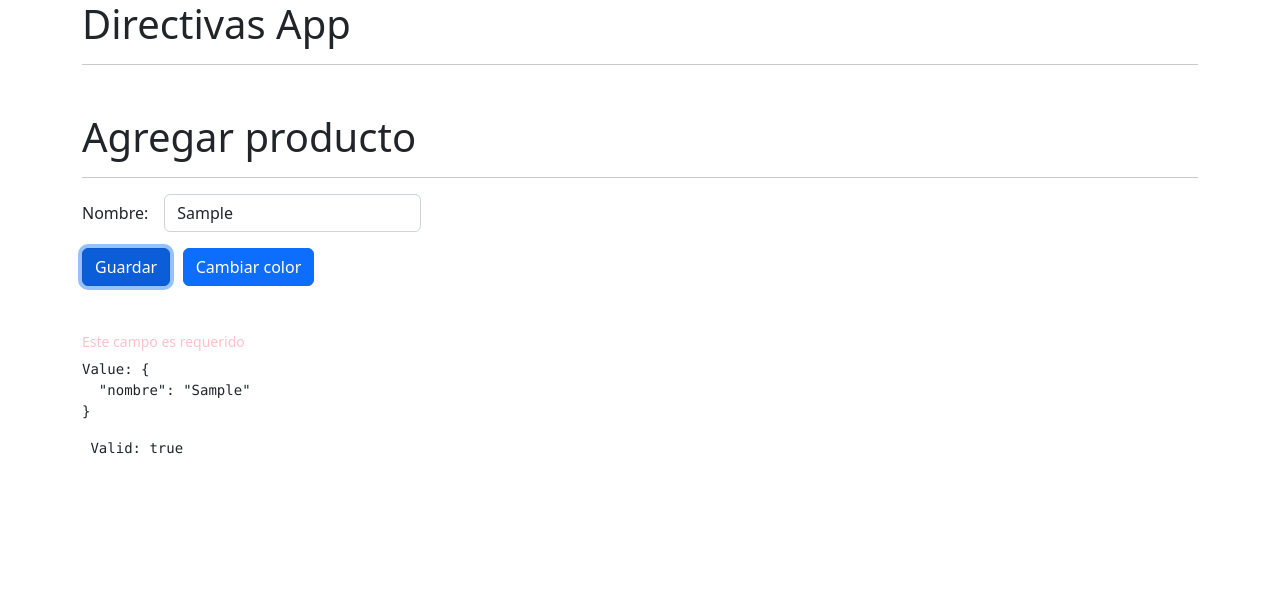
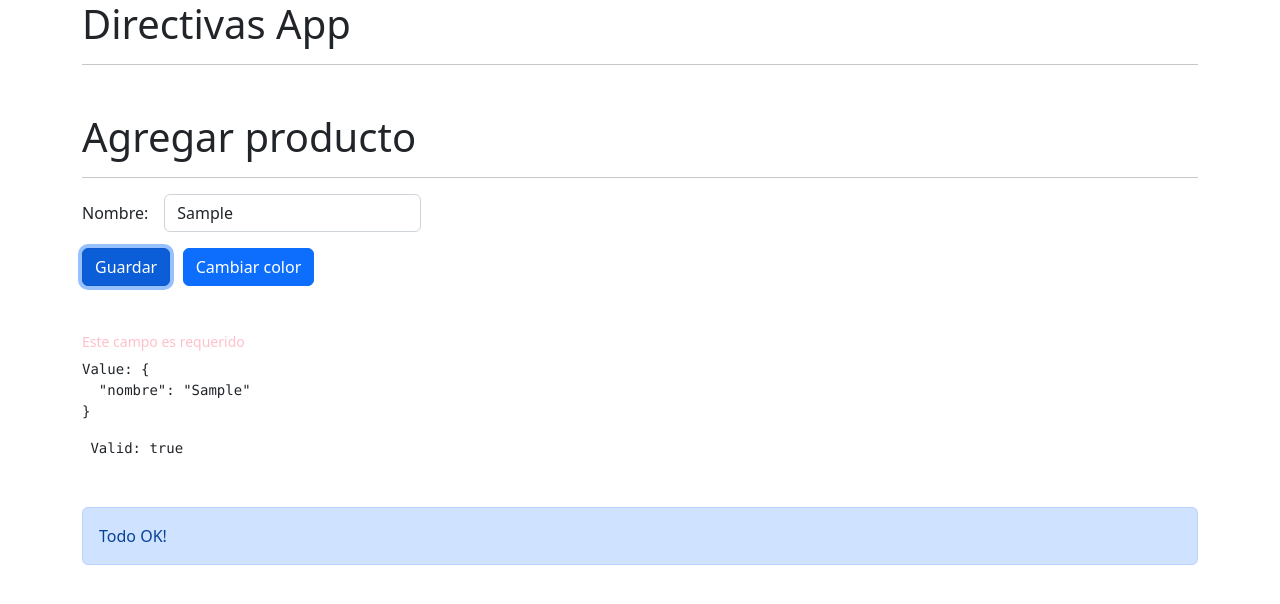
Before and after one commit to Ayilk/Directivas-App, an Angular app: page /productos/agregar in a window 1280 px wide. Both pictures are taken after typing "Sample" into the empty fields and a click on the button "Guardar". Shown: the top 604 px of the page. Built offline with nearby package versions, Linux system fonts and the light colour scheme.

Commit message:
Directivas estructurales personalizadas

```diff
--- a/src/app/productos/pages/agregar/agregar.component.html
+++ b/src/app/productos/pages/agregar/agregar.component.html
@@ -45,3 +45,12 @@
 
 <pre>Value: {{miFormulario.value | json}}</pre>
 <pre> Valid: {{miFormulario.valid}}</pre>
+
+<div class="row mt-5"
+    *customIf="miFormulario.valid">
+    <div class="col">
+        <div class="alert alert-primary">
+            Todo OK!
+        </div>
+    </div>
+</div>
--- /dev/null
+++ b/src/app/shared/directives/custom-if.directive.ts
@@ -0,0 +1,27 @@
+import { Directive, Input, OnDestroy, TemplateRef, ViewContainerRef } from '@angular/core';
+
+@Directive({
+  selector: '[customIf]'
+})
+export class CustomIfDirective implements OnDestroy {
+
+  @Input() set customIf( condicion: boolean){
+    if( condicion ){
+      this.viewContainer.createEmbeddedView( this.templateRef );
+    }else{
+      this.viewContainer.clear();
+    }
+  }
+
+  constructor(
+    private templateRef: TemplateRef<HTMLElement>,
+    private viewContainer: ViewContainerRef ) {
+    //console.log('customIf')
+
+   }
+
+  ngOnDestroy(): void {
+    console.log('ngOndestroyd')
+  }
+
+}
```
Also changed, not shown: src/app/shared/shared.module.ts (+5 -2 lines).
